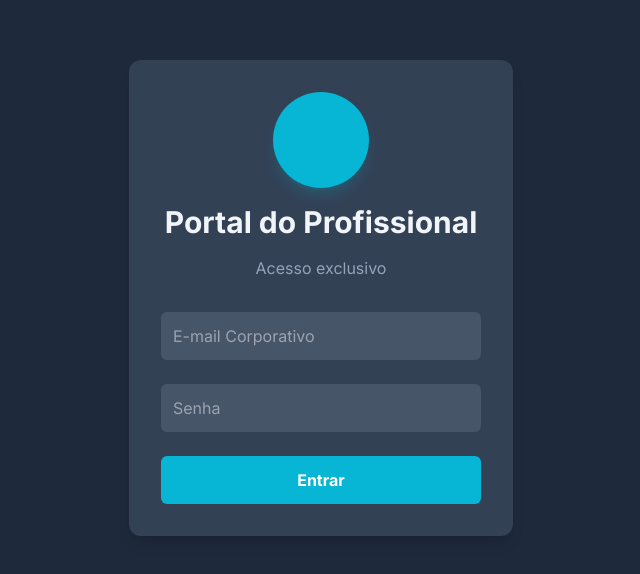
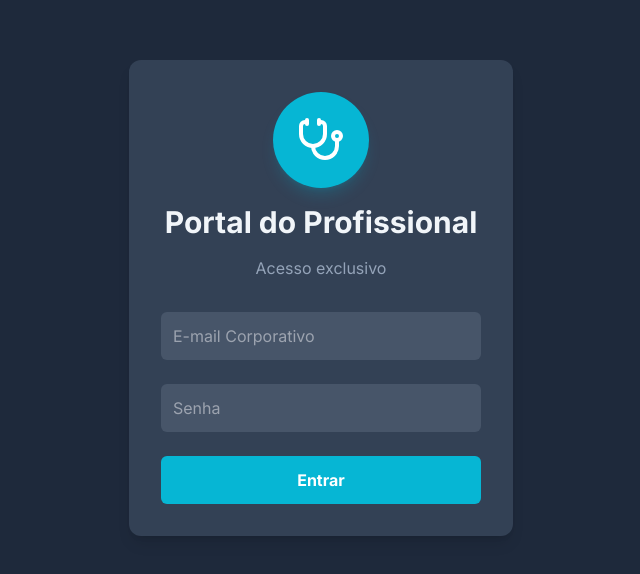
Before and after one commit to pedroparanhos/Projeto-SGHSS, a plain HTML site: page pagina_profissional/profissional.html in a window 1280 px wide. Shown: the part 102-676 px from the top of the page, without its empty margins (319-959 px from the left). Drawn offline with nearby package versions, Linux system fonts and the light colour scheme; no server answers.

Commit message:
Update profissional.html

```diff
--- a/pagina_profissional/profissional.html
+++ b/pagina_profissional/profissional.html
@@ -211,6 +211,16 @@
             <a href="#" class="nav-link text-texto-secundario flex flex-col items-center gap-1" data-target="pacientes-screen"><i data-lucide="users" class="w-6 h-6"></i><span class="text-[10px]">Pacientes</span></a>
         </nav>
     </div>
+
+        <!-- SCRIPT PARA FORÇAR ÍCONES NO CARREGAMENTO -->
+    <script>
+        window.onload = function() {
+            if(typeof lucide !== 'undefined') {
+                lucide.createIcons();
+            }
+        }
+    </script>
+
     <script src="profissional_app.js"></script>
 </body>
 </html>
```
